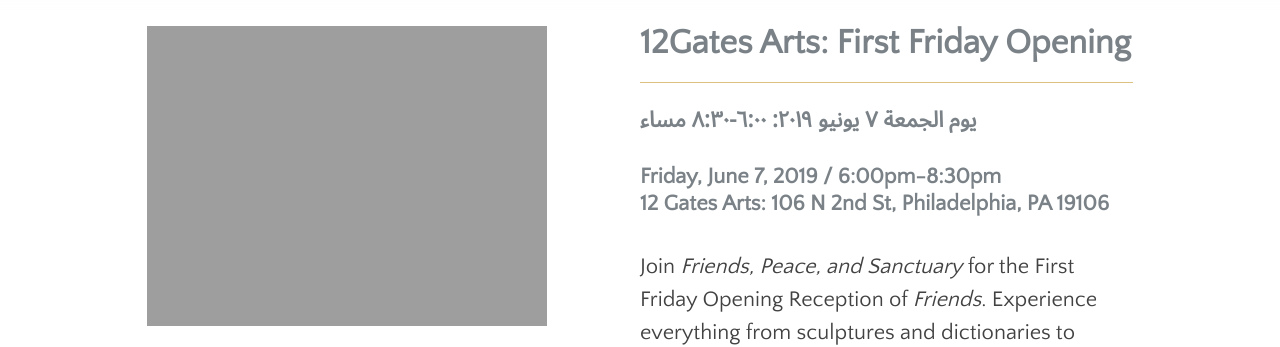
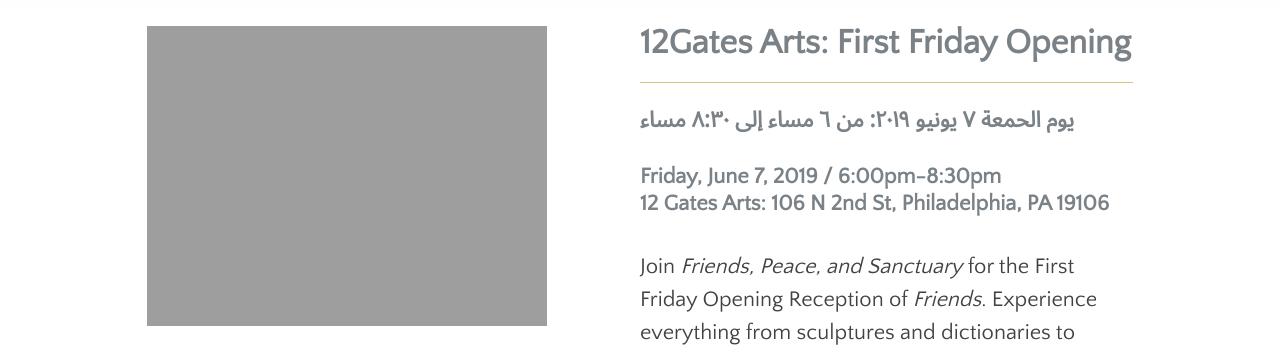
Before and after one commit to swat-ds/fps.swarthmore.edu, a Jekyll site: the page built from _posts/2019-05-27-12gates-arts-first-friday-opening.md, in a window 1280 px wide. Shown: the part 172-519 px from the top of the page. Built offline with Jekyll 4.4.1, drawn with Linux system fonts in a browser that asks for light colours.

Commit message:
Create 2019-05-27-12gates-arts-first-friday-opening.md

```diff
--- a/_posts/2019-05-27-12gates-arts-first-friday-opening.md
+++ b/_posts/2019-05-27-12gates-arts-first-friday-opening.md
@@ -13,7 +13,7 @@ gallery:
   - 1st friday.jpg
 event_date: 'Friday, June 7, 2019 / 6:00pm-8:30pm'
 event_location: '12 Gates Arts: 106 N 2nd St, Philadelphia, PA 19106'
-event_date_ar: 'يوم الجمعة ٧ يونيو ٢٠١٩: ٦:٠٠-٨:٣٠ مساء'
+event_date_ar: 'يوم  الحمعة ٧ يونيو ٢٠١٩: من ٦ مساء إلى ٨:٣٠ مساء'
 ---
 Join _Friends, Peace, and Sanctuary_ for the First Friday Opening Reception of _Friends_. Experience everything from sculptures and dictionaries to archaeology books and paintings that celebrate and enumerate cultural and historical moments, conversations, personal stories, and most of all, friendships.
 
```
